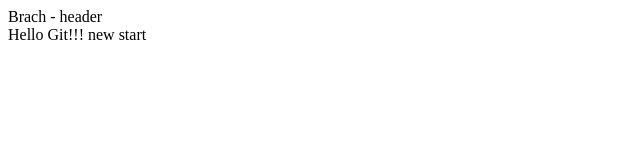
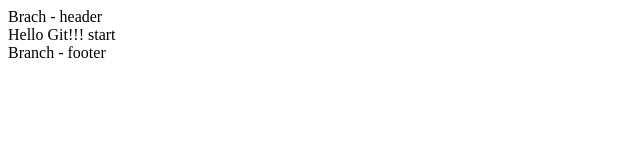
Before and after one commit to posijuur/project1, a plain HTML site: page index.html in a window 1280 px wide. Shown: the whole page, without its empty margins (0-640 px from the left). Drawn offline with Linux system fonts and the light colour scheme.

Commit message:
added footer

```diff
--- a/index.html
+++ b/index.html
@@ -10,8 +10,10 @@
 
 	Hello Git!!!
 
-	new
 
 	start
+
+<footer>Branch - footer</footer>
+
 </body>
 </html>
```
